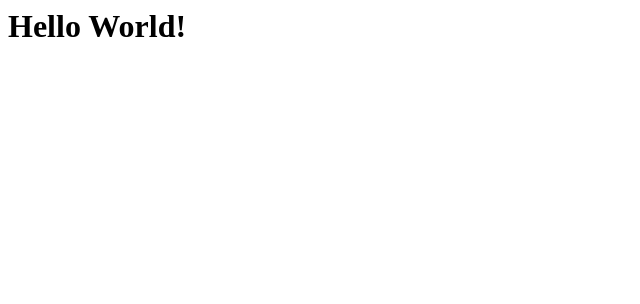
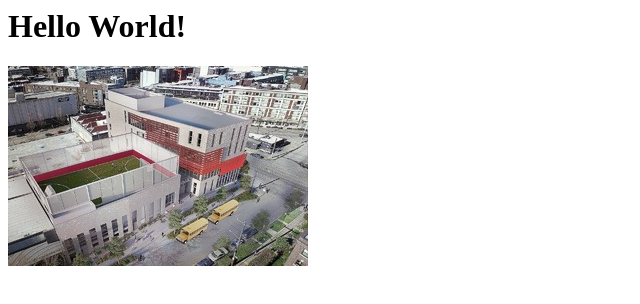
Before and after one commit to seattleacademy/1901-5, a plain HTML site: page index.html in a window 1280 px wide. Shown: the whole page, without its empty margins (0-640 px from the left). Drawn offline with Linux system fonts and the light colour scheme.

Commit message:
Add image to index.html

```diff
--- a/index.html
+++ b/index.html
@@ -1 +1,2 @@
 <h1>Hello World!</h1>
+<img src="img/saasSkyView.jpg" alt="SAAS Sky View">
```
